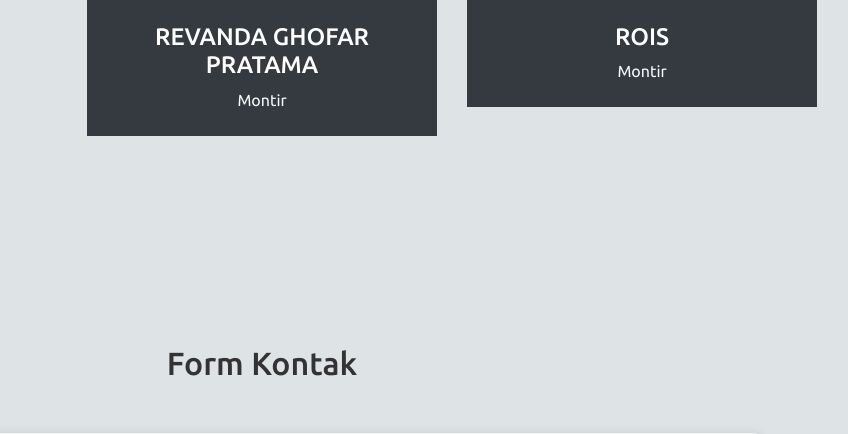
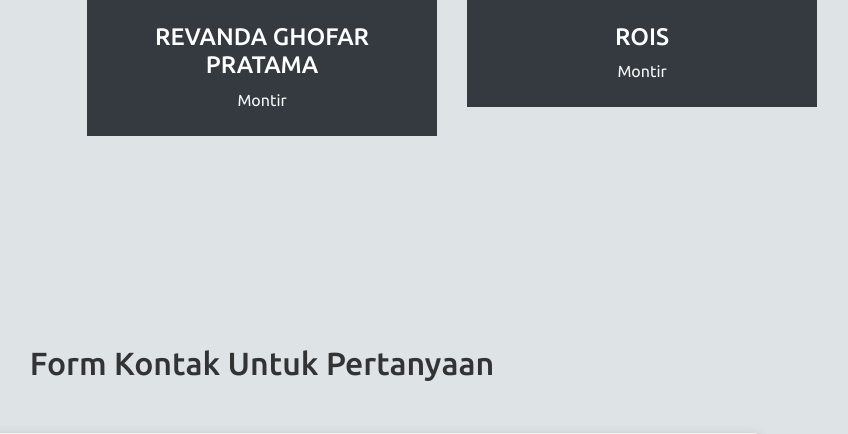
Before and after one commit to Muqniansyah/maxtune, a CodeIgniter app: page /database/index.php/maxtune/index in a window 1280 px wide. Shown: the part 4197-4631 px from the top of the page, without its empty margins (378-1226 px from the left). Run offline with CodeIgniter, Linux system fonts and the light colour scheme; some libraries are stand-ins or nearby versions.

Commit message:
percobaan contact

```diff
--- a/application/views/pages/v_contact.php
+++ b/application/views/pages/v_contact.php
@@ -1,6 +1,6 @@
 <!-- Contact -->
 <section id="contact" class="contact">
-    <h2>Form Kontak</h2>
+    <h2>Form Kontak Untuk Pertanyaan</h2>
     <div class="container">
         <div class="contact-wrapper">
             <div class="form-container">
```
